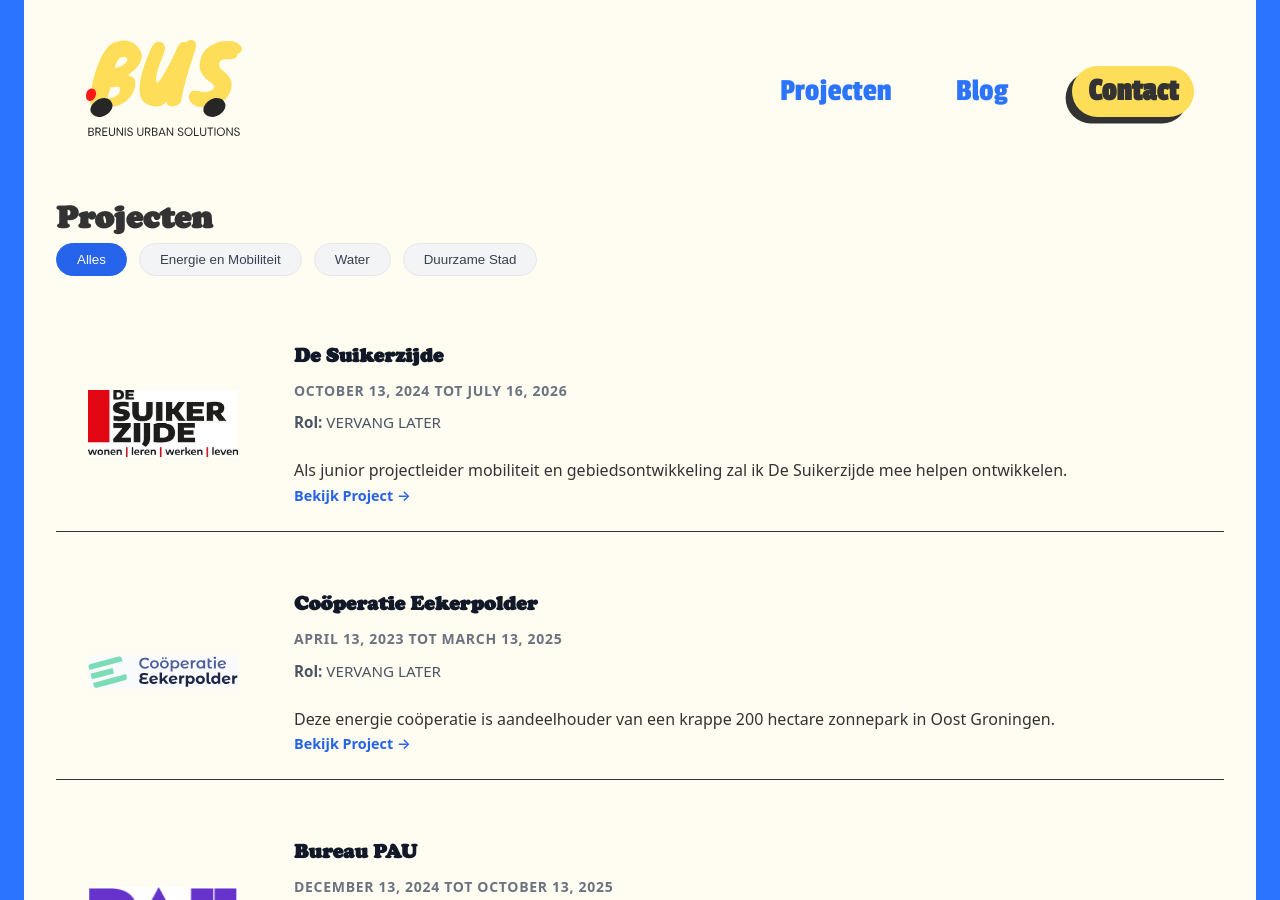
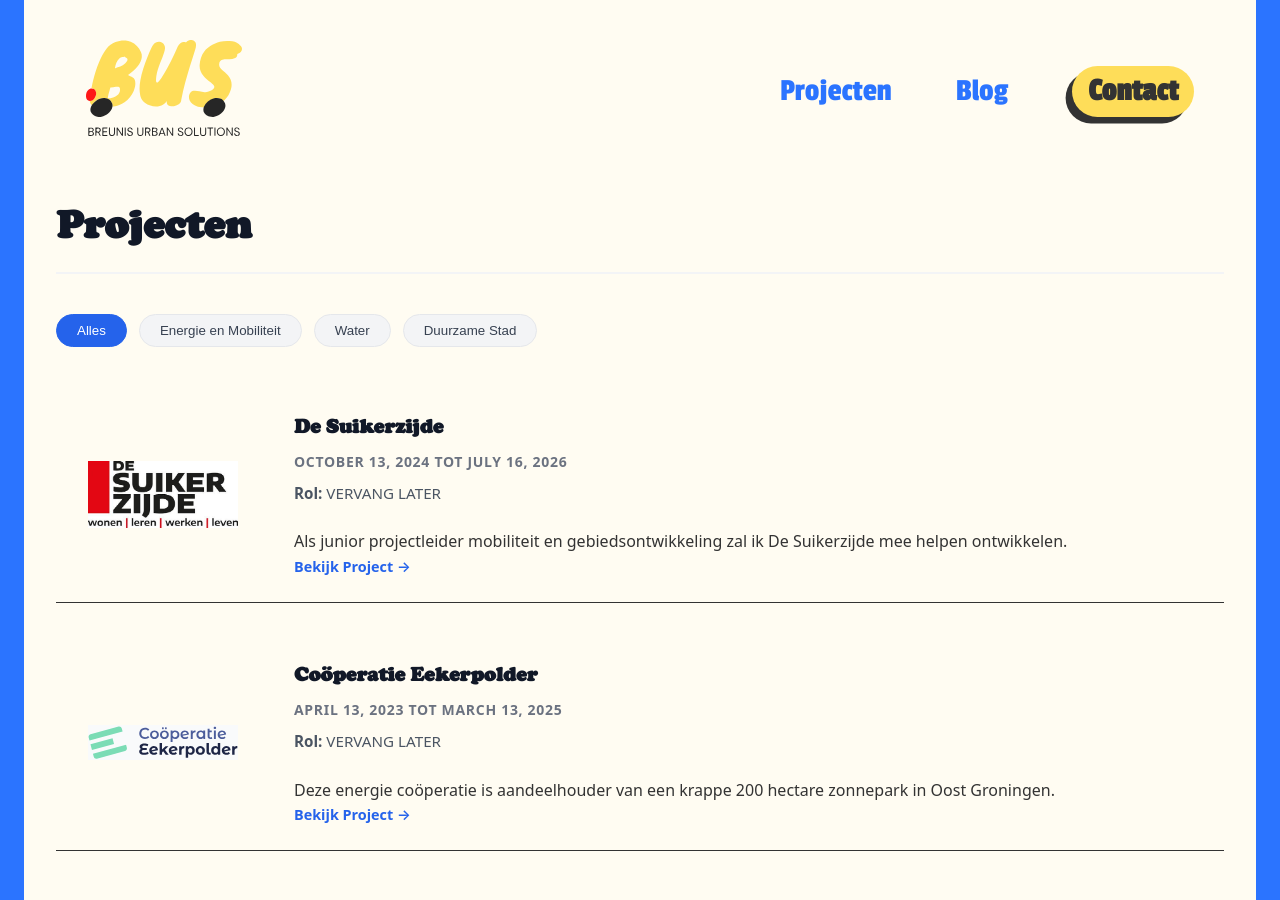
Before and after one commit to TheRealEdd/BreunisUrbanSolutions, a Jekyll site: the page built from projecten.html, in a window 1280 px wide and 900 px high. Built offline with Jekyll 4.4.1, drawn with Linux system fonts in a browser that asks for light colours.

Commit message:
Update projecten.html

```diff
--- a/projecten.html
+++ b/projecten.html
@@ -4,7 +4,7 @@
 ---
 
 <div class="projects-container">
-    <h1 class=""page-main-title">Projecten</h1>
+    <h1 class="page-main-title">Projecten</h1>
 
     <div class="filter-navigation">
         <button class="filter-btn active" data-filter="all">Alles</button>
```
